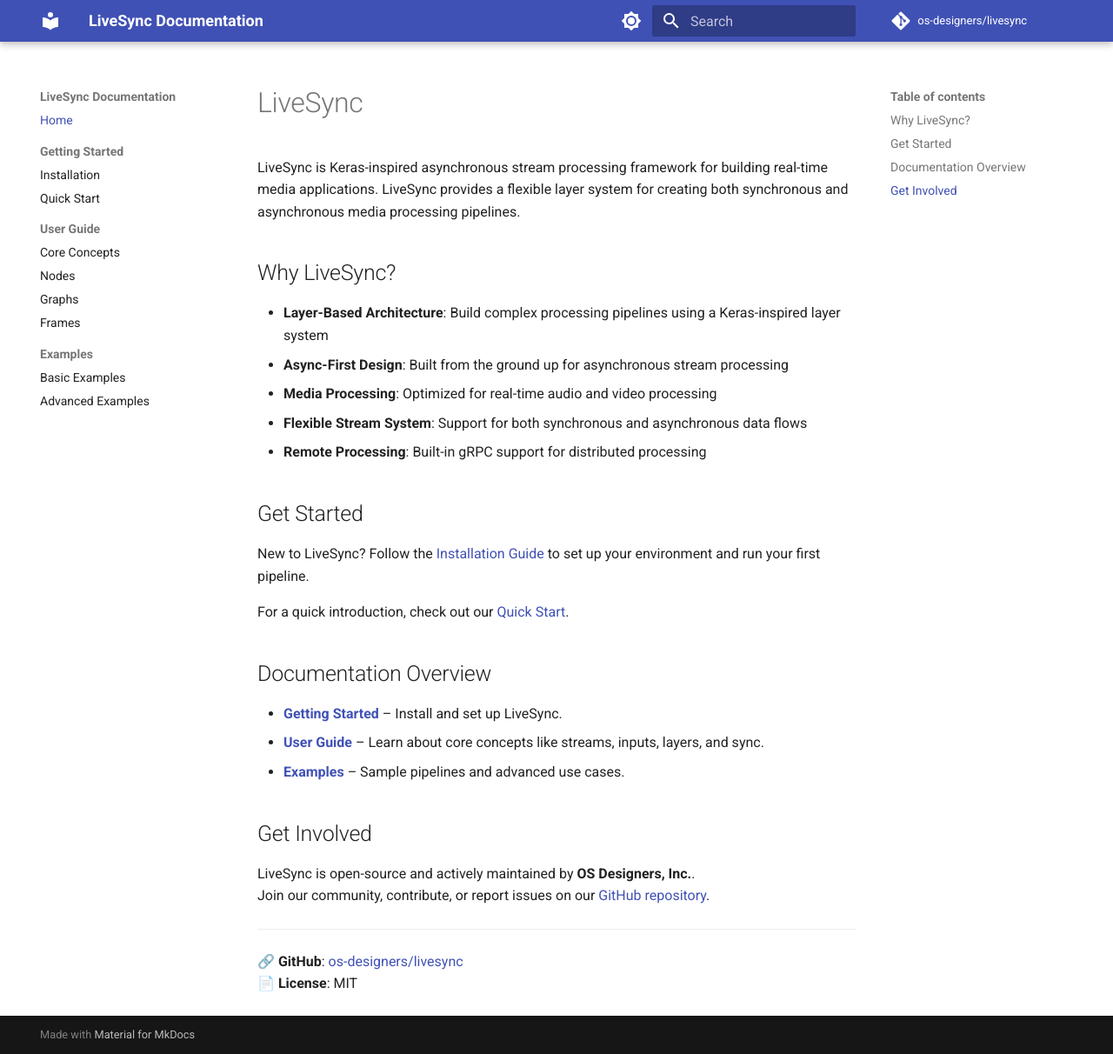
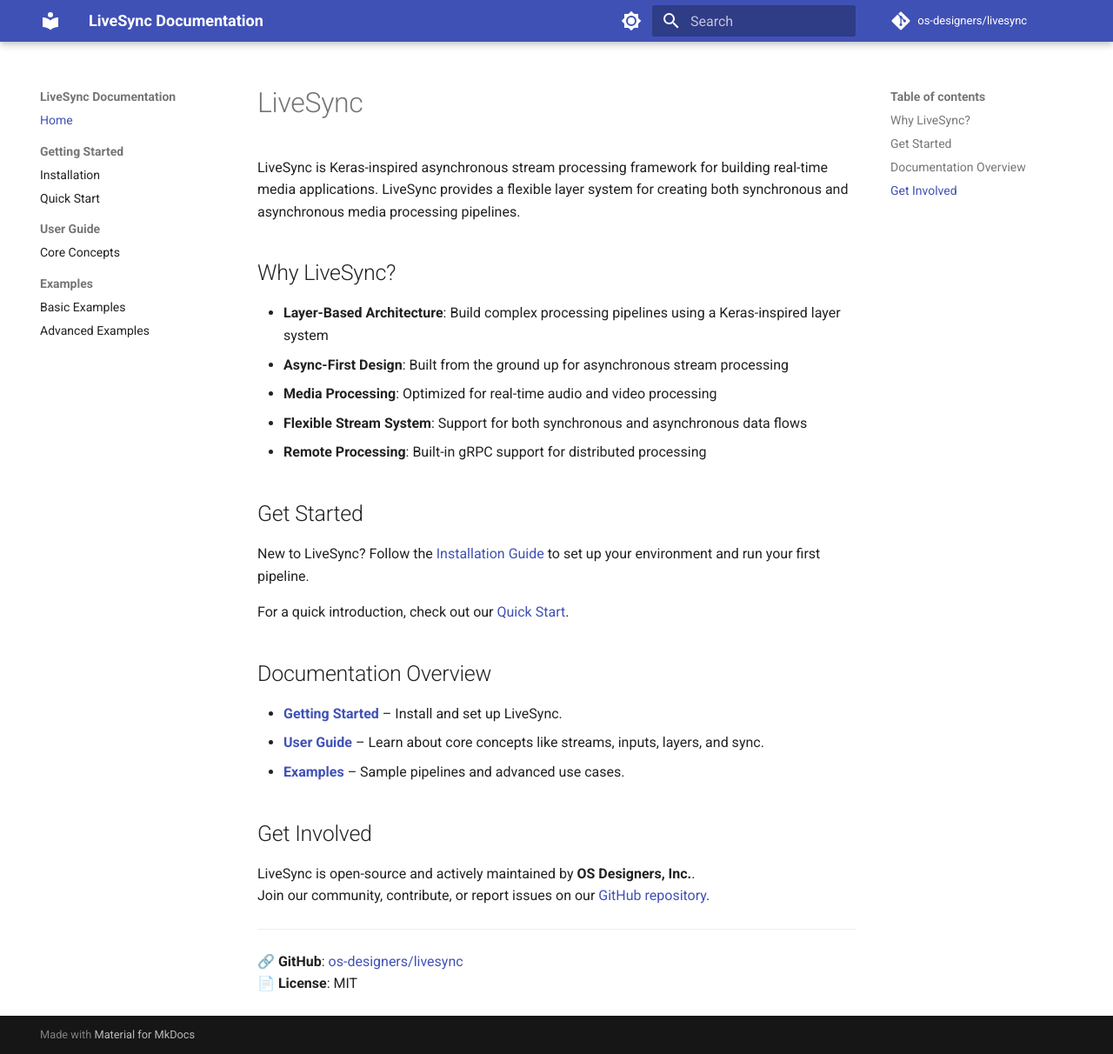
Before and after one commit to os-designers/livesync, an MkDocs documentation site: the page built from docs/index.md, in a window 1280 px wide and 1212 px high. Shown: the whole window at 87% size. Built offline with MkDocs 1.6.1 and Material for MkDocs 9.7.7, drawn with Linux system fonts in a browser that asks for light colours; comment, search, counter and statistics services are not loaded.

Commit message:
fix: remove unused pages

```diff
--- a/mkdocs.yml
+++ b/mkdocs.yml
@@ -52,9 +52,6 @@
       - Quick Start: getting-started/quickstart.md
   - User Guide:
       - Core Concepts: user-guide/core-concepts.md
-      - Nodes: user-guide/nodes.md
-      - Graphs: user-guide/graphs.md
-      - Frames: user-guide/frames.md
   - Examples:
       - Basic Examples: examples/basic.md
       - Advanced Examples: examples/advanced.md
```
